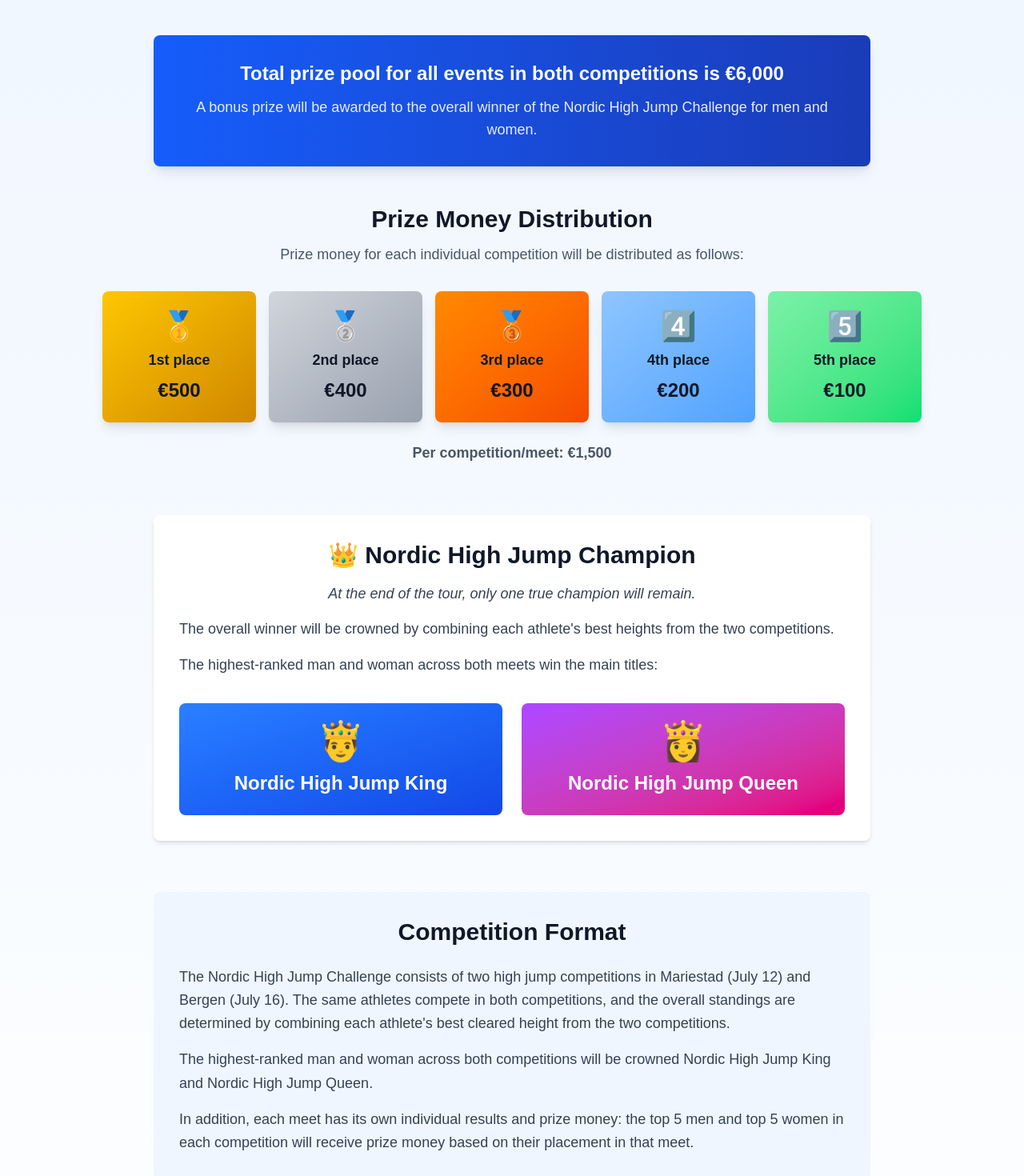
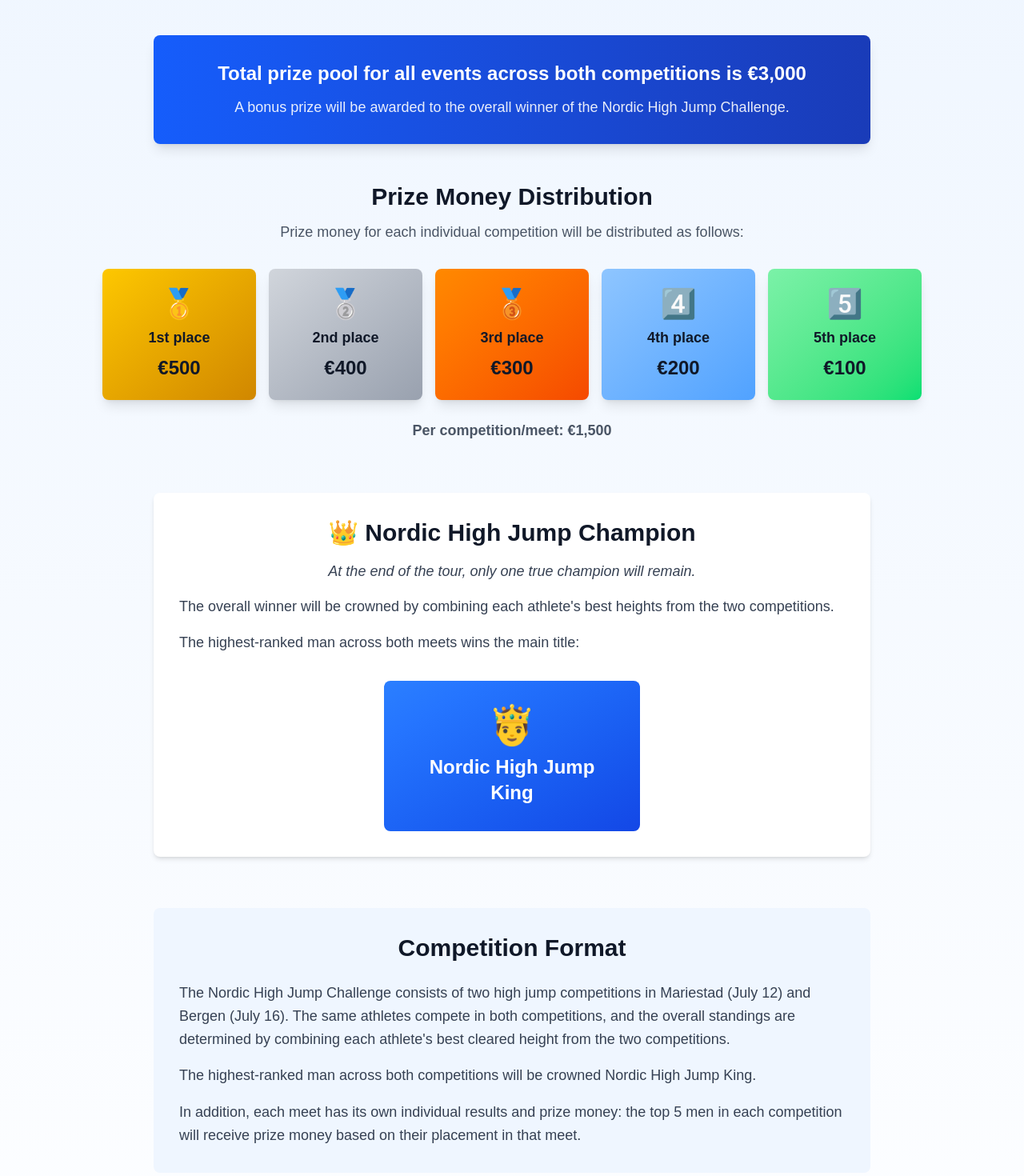
Before and after one commit to teodheld/nordicHighJumpChallenge, a Next.js app: page /prizes in a window 1280 px wide. Shown: the part 160-1630 px from the top of the page at 80% size. Built offline with nearby package versions, Linux system fonts and the light colour scheme.

Commit message:
Removed women's class from prize money

```diff
--- a/app/prizes/page.tsx
+++ b/app/prizes/page.tsx
@@ -4,11 +4,9 @@ import { useState, useEffect } from 'react';
 import Link from 'next/link';
 
 export default function PrizesPage() {
-  // Start with default language (no localStorage check initially)
   const [language, setLanguage] = useState<'en' | 'no' | 'sv'>('en');
   const [isClient, setIsClient] = useState(false);
 
-    // Load saved language after component mounts (client-side only)
   useEffect(() => {
     setIsClient(true);
     const saved = localStorage.getItem('preferredLanguage');
@@ -17,7 +15,6 @@ export default function PrizesPage() {
     }
   }, []);
 
-    // Save language when it changes
   const handleLanguageChange = (newLang: 'en' | 'no' | 'sv') => {
     setLanguage(newLang);
     if (isClient) {
@@ -30,21 +27,20 @@ export default function PrizesPage() {
       backBtn: "← Back to Home",
       title: "Prize Money",
       subtitle: "Nordic High Jump Challenge 2026",
-      totalPrize: "Total prize pool for all events in both competitions is €6,000",
-      bonusPrize: "A bonus prize will be awarded to the overall winner of the Nordic High Jump Challenge for men and women.",
+      totalPrize: "Total prize pool for all events across both competitions is €3,000",
+      bonusPrize: "A bonus prize will be awarded to the overall winner of the Nordic High Jump Challenge.",
       distributionTitle: "Prize Money Distribution",
       distributionSubtitle: "Prize money for each individual competition will be distributed as follows:",
       perMeet: "Per competition/meet: €1,500",
       championTitle: "Nordic High Jump Champion",
       championSubtitle: "At the end of the tour, only one true champion will remain.",
       championText1: "The overall winner will be crowned by combining each athlete's best heights from the two competitions.",
-      championText2: "The highest-ranked man and woman across both meets win the main titles:",
+      championText2: "The highest-ranked man across both meets wins the main title:",
       kingTitle: "Nordic High Jump King",
-      queenTitle: "Nordic High Jump Queen",
       formatTitle: "Competition Format",
       formatText1: "The Nordic High Jump Challenge consists of two high jump competitions in Mariestad (July 12) and Bergen (July 16). The same athletes compete in both competitions, and the overall standings are determined by combining each athlete's best cleared height from the two competitions.",
-      formatText2: "The highest-ranked man and woman across both competitions will be crowned Nordic High Jump King and Nordic High Jump Queen.",
-      formatText3: "In addition, each meet has its own individual results and prize money: the top 5 men and top 5 women in each competition will receive prize money based on their placement in that meet.",
+      formatText2: "The highest-ranked man across both competitions will be crowned Nordic High Jump King.",
+      formatText3: "In addition, each meet has its own individual results and prize money: the top 5 men in each competition will receive prize money based on their placement in that meet.",
       contactTitle: "Questions?",
       contactText: "For more information about prizes and competition rules, contact us at:",
       footer: "© 2025 Nordic High Jump Challenge. All rights reserved."
@@ -53,21 +49,20 @@ export default function PrizesPage() {
       backBtn: "← Tilbake til forsiden",
       title: "Premiepenger",
       subtitle: "Nordic High Jump Challenge 2026",
-      totalPrize: "Total premiesum for alle øvelser i begge stevnene er €6,000",
-      bonusPrize: "En tilleggspremie vil bli tildelt den sammenlagte vinneren av Nordic High Jump Challenge for menn og kvinner.",
+      totalPrize: "Total premiesum for alle øvelser i begge stevnene er €3,000",
+      bonusPrize: "En tilleggspremie vil bli tildelt den samlede vinneren av Nordic High Jump Challenge.",
       distributionTitle: "Fordeling av premiepenger",
       distributionSubtitle: "Premiepengene for hver enkelt konkurranse vil bli fordelt som følger:",
       perMeet: "Per arrangement/møte: €1,500",
       championTitle: "Nordisk mester i høydehopp",
       championSubtitle: "På slutten av turneringen vil det bare være én ekte mester igjen.",
       championText1: "Den samlede vinneren vil bli kåret ved å kombinere hver utøvers beste høyder fra de to konkurransene.",
-      championText2: "Den høyest rangerte mannen og kvinnen i begge stevnene vinner hovedtitlene:",
+      championText2: "Den høyest rangerte mannen i begge stevnene vinner hovedtittelen:",
       kingTitle: "Nordisk høydehoppkonge",
-      queenTitle: "Nordisk høydehoppdronning",
       formatTitle: "Konkurranseformat",
       formatText1: "Nordisk høydehoppkonkurranse består av to høydehoppkonkurranser i Mariestad (12. juli) og Bergen (16. juli). De samme utøverne konkurrerer i begge konkurransene, og den samlede stillingen avgjøres ved å kombinere hver utøvers beste klarede høyde fra de to konkurransene.",
-      formatText2: "Den høyest rangerte mannen og kvinnen i begge konkurransene vil bli kronet til nordisk høydehoppkonge og nordisk høydehoppdronning.",
-      formatText3: "I tillegg har hvert stevne sine egne individuelle resultater og premiepenger: de 5 beste mennene og de 5 beste kvinnene i hver konkurranse vil motta premiepenger basert på plasseringen deres i det stevnet.",
+      formatText2: "Den høyest rangerte mannen i begge konkurransene vil bli kronet til nordisk høydehoppkonge.",
+      formatText3: "I tillegg har hvert stevne sine egne individuelle resultater og premiepenger: de 5 beste mennene i hver konkurranse vil motta premiepenger basert på plasseringen deres i det stevnet.",
       contactTitle: "Spørsmål?",
       contactText: "For mer informasjon om premier og konkurranseregler, kontakt oss på:",
       footer: "© 2025 Nordic High Jump Challenge. All rights reserved."
@@ -76,21 +71,20 @@ export default function PrizesPage() {
       backBtn: "← Tillbaka till startsidan",
       title: "Prispengar",
       subtitle: "Nordic High Jump Challenge 2026",
-      totalPrize: "Total prispott för alla grenar i båda tävlingarna är €6,000",
-      bonusPrize: "Ett bonuspris kommer att tilldelas den sammanlagda vinnaren av Nordic High Jump Challenge för män och kvinnor.",
+      totalPrize: "Total prispott för alla grenar i båda tävlingarna är €3,000",
+      bonusPrize: "Ett bonuspris kommer att tilldelas den sammanlagda vinnaren av Nordic High Jump Challenge.",
       distributionTitle: "Fördelning av prispengar",
       distributionSubtitle: "Prispengar för varje enskild tävling kommer att fördelas enligt följande:",
       perMeet: "Per tävling/möte: €1,500",
       championTitle: "Nordisk mästare i höjdhopp",
       championSubtitle: "I slutet av tävlingsserien kommer endast en sann mästare att kvarstå.",
       championText1: "Den sammanlagda vinnaren kommer att krönas genom att kombinera varje idrottares bästa höjder från de två tävlingarna.",
-      championText2: "Den högst rankade mannen och kvinnan över båda mötena vinner huvudtitlarna:",
+      championText2: "Den högst rankade mannen över båda mötena vinner huvudtiteln:",
       kingTitle: "Nordisk höjdhoppskung",
-      queenTitle: "Nordisk höjdhoppsdrottning",
       formatTitle: "Tävlingsformat",
       formatText1: "Nordic High Jump Challenge består av två höjdhoppstävlingar i Mariestad (12 juli) och Bergen (16 juli). Samma idrottare tävlar i båda tävlingarna, och den sammanlagda ställningen bestäms genom att kombinera varje idrottares bästa klarade höjd från de två tävlingarna.",
-      formatText2: "Den högst rankade mannen och kvinnan över båda tävlingarna kommer att krönas till nordisk höjdhoppskung och nordisk höjdhoppsdrottning.",
-      formatText3: "Dessutom har varje möte sina egna individuella resultat och prispengar: de 5 bästa männen och de 5 bästa kvinnorna i varje tävling kommer att få prispengar baserat på deras placering i det mötet.",
+      formatText2: "Den högst rankade mannen över båda tävlingarna kommer att krönas till nordisk höjdhoppskung.",
+      formatText3: "Dessutom har varje möte sina egna individuella resultat och prispengar: de 5 bästa männen i varje tävling kommer att få prispengar baserat på deras placering i det mötet.",
       contactTitle: "Frågor?",
       contactText: "För mer information om priser och tävlingsregler, kontakta oss på:",
       footer: "© 2025 Nordic High Jump Challenge. All rights reserved."
@@ -123,7 +117,7 @@ export default function PrizesPage() {
       </div>
 
       <div className="container mx-auto px-4 py-16">
-        {/* Back to Home Button*/}
+        {/* Back to Home Button */}
         <div className="fixed top-4 left-4 z-20">
           <Link
             href="/"
@@ -202,17 +196,11 @@ export default function PrizesPage() {
               {t.championText2}
             </p>
 
-            <div className="grid md:grid-cols-2 gap-6 mt-8">
-              <div className="bg-gradient-to-br from-blue-500 to-blue-700 p-6 rounded-lg text-center text-white">
+            <div className="flex justify-center mt-8">
+              <div className="bg-gradient-to-br from-blue-500 to-blue-700 p-8 rounded-lg text-center text-white max-w-xs w-full">
                 <div className="text-5xl mb-3">🤴</div>
                 <h3 className="text-2xl font-bold">
                   {t.kingTitle}
-                </h3>
-              </div>
-              <div className="bg-gradient-to-br from-purple-500 to-pink-600 p-6 rounded-lg text-center text-white">
-                <div className="text-5xl mb-3">👸</div>
-                <h3 className="text-2xl font-bold">
-                  {t.queenTitle}
                 </h3>
               </div>
             </div>
```
Lines whose indentation alone changed are shown as unchanged.
